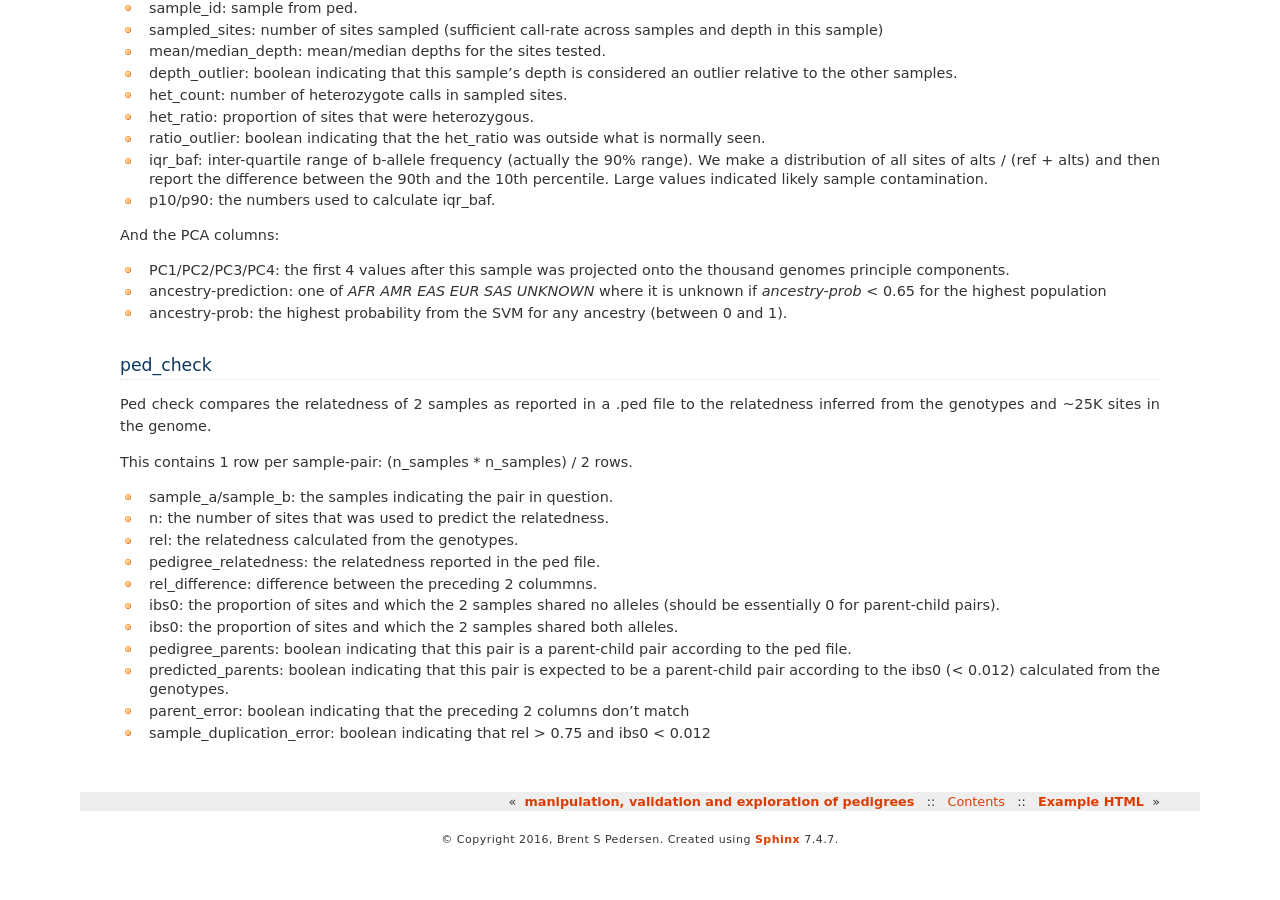
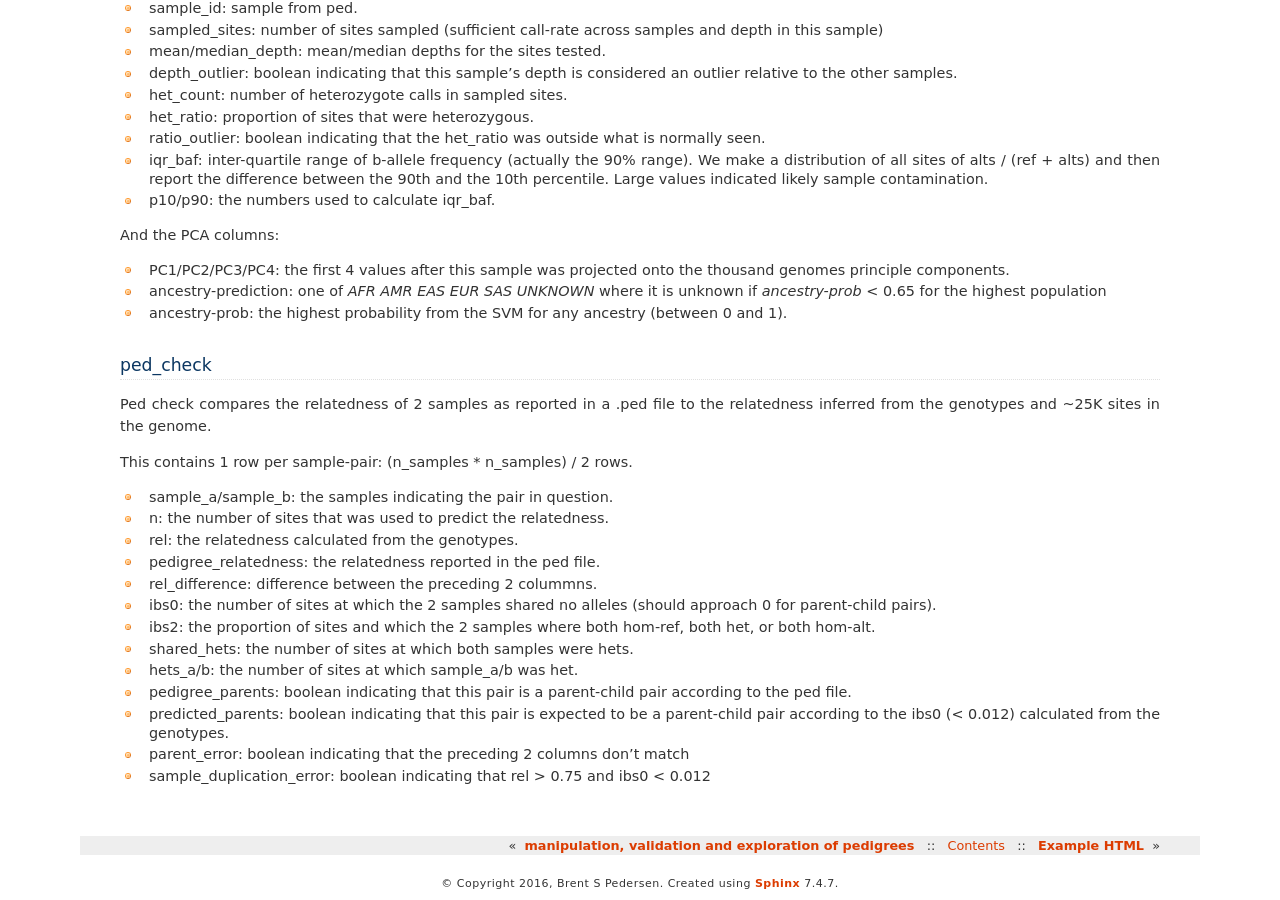
Before and after one commit to brentp/peddy, a Sphinx documentation site: the page built from docs/output.rst, in a window 1280 px wide and 900 px high, scrolled down 702 px. Built offline with Sphinx 7.4.7, drawn with Linux system fonts in a browser that asks for light colours; before the commit the page ends 1559 px from its top, so only the background shows below that.

Commit message:
update rst for docs

```diff
--- a/docs/output.rst
+++ b/docs/output.rst
@@ -66,8 +66,10 @@ This contains 1 row per sample-pair: (n_samples * n_samples) / 2 rows.
 + rel: the relatedness calculated from the genotypes.
 + pedigree_relatedness: the relatedness reported in the ped file.
 + rel_difference: difference between the preceding 2 colummns.
-+ ibs0: the proportion of sites and which the 2 samples shared no alleles (should be essentially 0 for parent-child pairs).
-+ ibs0: the proportion of sites and which the 2 samples shared both alleles.
++ ibs0: the number of sites at which the 2 samples shared no alleles (should approach 0 for parent-child pairs).
++ ibs2: the proportion of sites and which the 2 samples where both hom-ref, both het, or both hom-alt.
++ shared_hets: the number of sites at which both samples were hets.
++ hets_a/b: the number of sites at which sample_a/b was het.
 + pedigree_parents: boolean indicating that this pair is a parent-child pair according to the ped file.
 + predicted_parents: boolean indicating that this pair is expected to be a parent-child pair according to the ibs0 (< 0.012) calculated from the genotypes.
 + parent_error: boolean indicating that the preceding 2 columns don't match
```
